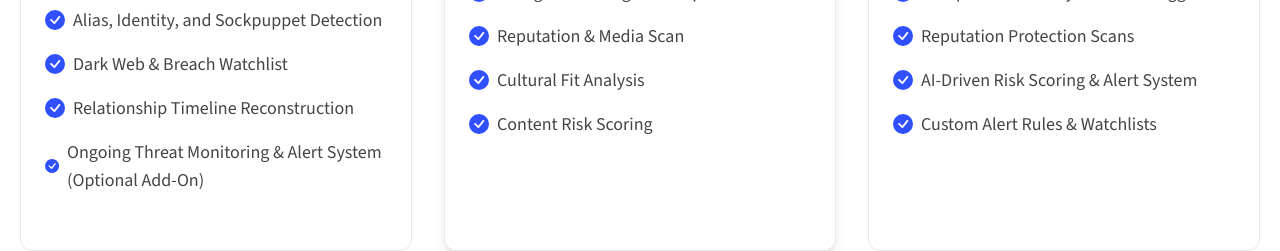
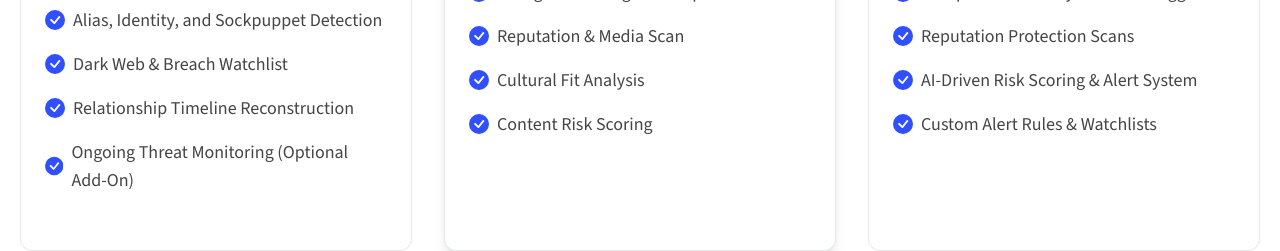
Before and after one commit to Cavianto/sentinela, a Next.js app: page / in a window 1280 px wide. Shown: the part 4460-4711 px from the top of the page. Built offline with nearby package versions, Linux system fonts and the light colour scheme.

Commit message:
Update pricing.ts

```diff
--- a/src/data/pricing.ts
+++ b/src/data/pricing.ts
@@ -11,7 +11,7 @@ export const tiers: IPricing[] = [
             'Alias, Identity, and Sockpuppet Detection',
             'Dark Web & Breach Watchlist',
             'Relationship Timeline Reconstruction',
-            'Ongoing Threat Monitoring & Alert System (Optional Add-On)',
+            'Ongoing Threat Monitoring (Optional Add-On)',
         ],
     },
     {
```
